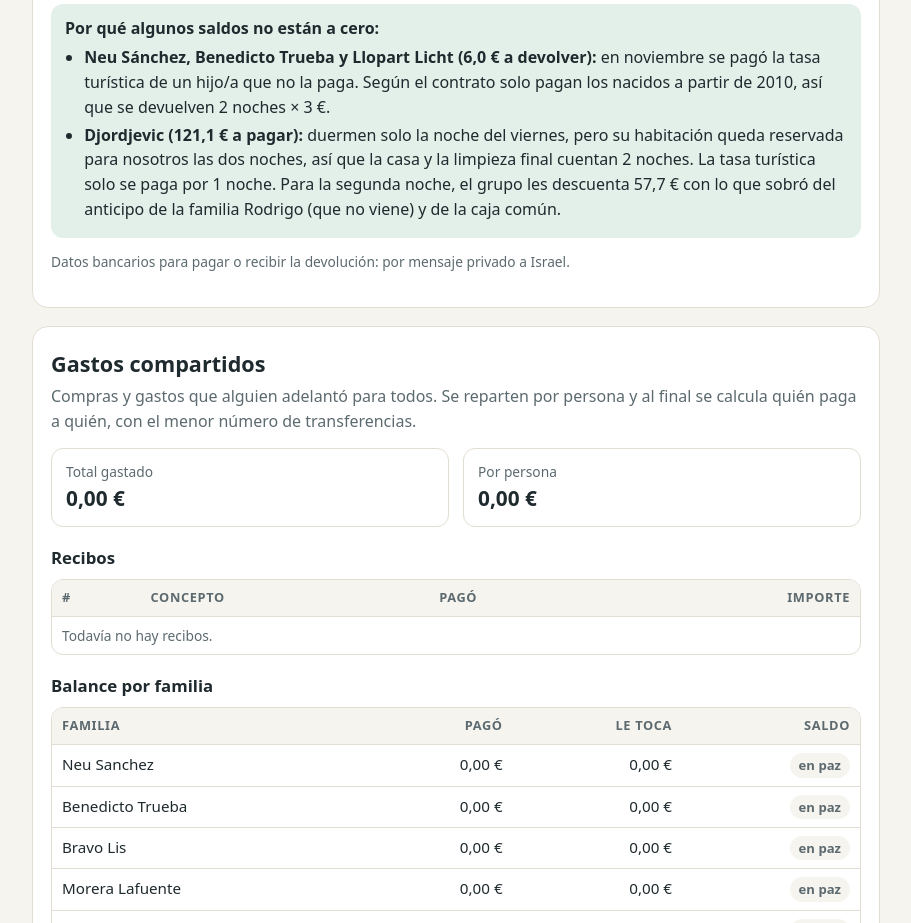
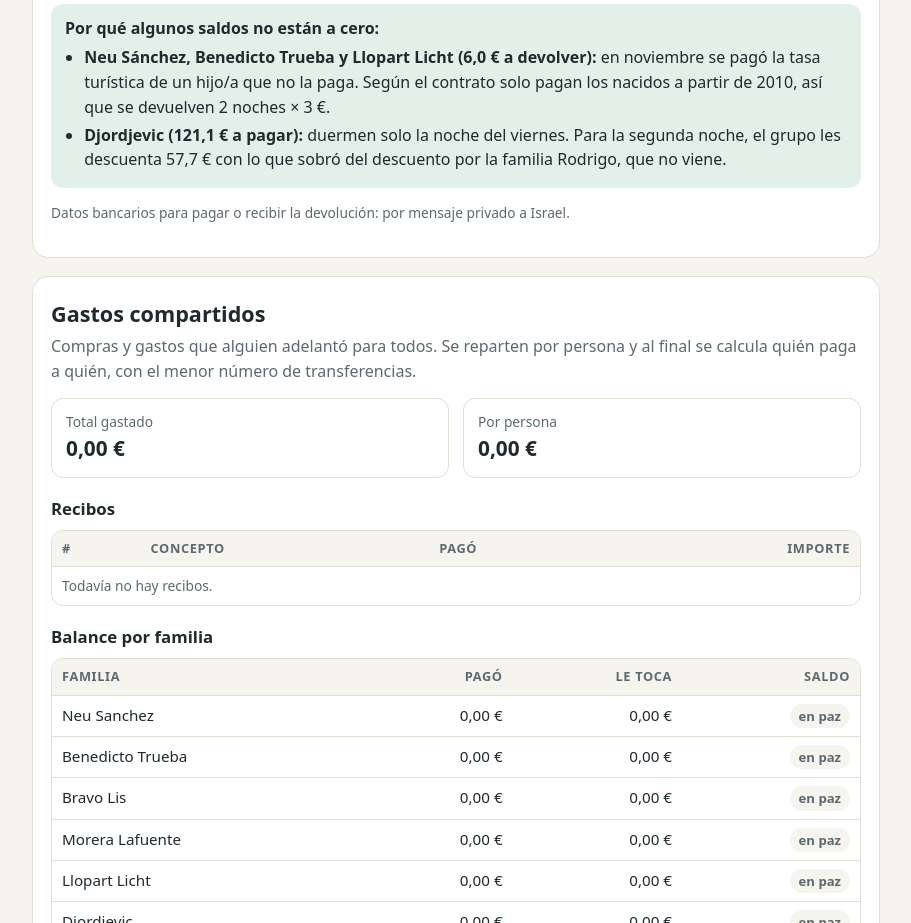
Before and after one commit to IsraelBravoFernandez/findefamiliarenelKarlingerhof, a plain HTML site: page index.html in a window 1280 px wide. Shown: the part 5840-6763 px from the top of the page, without its empty margins (184-1095 px from the left). Drawn offline with Linux system fonts and the light colour scheme.

Commit message:
Reword Djordjevic balance note
Co-Authored-By: Claude Opus 5.5 <noreply@anthropic.com>
Claude-Session: https://claude.ai/code/session_01FrgZp89N4VbQ7f6B8Z6KBa

```diff
--- a/index.html
+++ b/index.html
@@ -306,7 +306,7 @@ footer{color:var(--muted);font-size:.85rem;text-align:center;padding:10px 16px 4
   <p class="small"><span class="pill pay">a pagar</span> falta por pagar · <span class="pill back">a devolver</span> se devuelve a la familia · <span class="pill zero">al día</span> nada pendiente. Importes redondeados a un decimal.</p>
   <div class="note"><b>Por qué algunos saldos no están a cero:</b><ul style="margin:4px 0">
     <li><b>Neu Sánchez, Benedicto Trueba y Llopart Licht (6,0 € a devolver):</b> en noviembre se pagó la tasa turística de un hijo/a que no la paga. Según el contrato solo pagan los nacidos a partir de 2010, así que se devuelven 2 noches × 3 €.</li>
-    <li><b>Djordjevic (121,1 € a pagar):</b> duermen solo la noche del viernes, pero su habitación queda reservada para nosotros las dos noches, así que la casa y la limpieza final cuentan 2 noches. La tasa turística solo se paga por 1 noche. Para la segunda noche, el grupo les descuenta 57,7 € con lo que sobró del anticipo de la familia Rodrigo (que no viene) y de la caja común.</li>
+    <li><b>Djordjevic (121,1 € a pagar):</b> duermen solo la noche del viernes. Para la segunda noche, el grupo les descuenta 57,7 € con lo que sobró del descuento por la familia Rodrigo, que no viene.</li>
   </ul></div>
   <p class="small">Datos bancarios para pagar o recibir la devolución: por mensaje privado a Israel.</p>
 </section>
```
